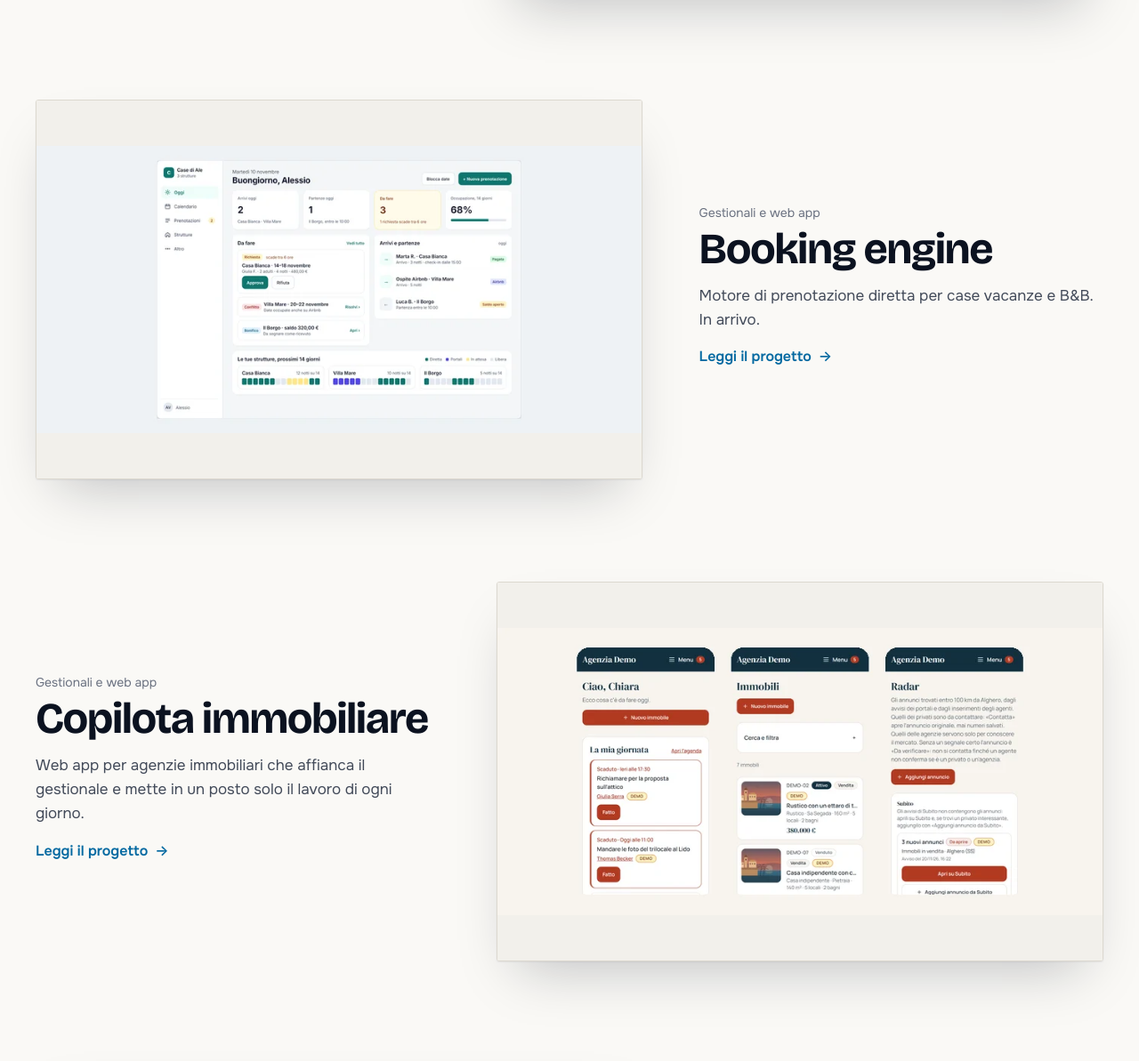
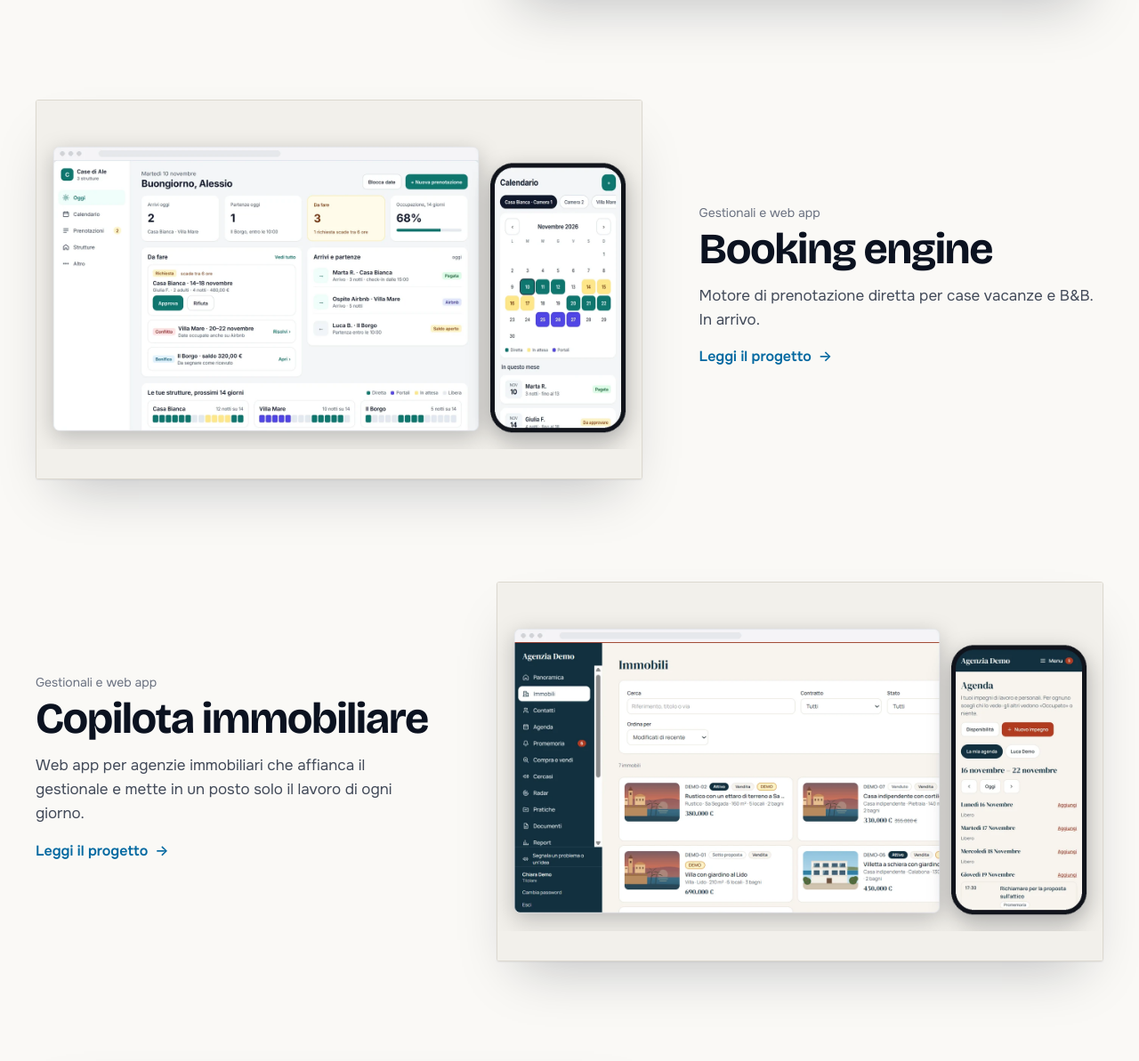
Before and after one commit to Alessiovinci87/avweb, a plain HTML site: page progetti/index.html in a window 1280 px wide. Shown: the part 2655-3848 px from the top of the page at 89% size. Drawn offline with Linux system fonts and the light colour scheme.

Commit message:
Schede di Booking engine e Copilota: computer a tutta finestra con il telefono accanto, come Awareness
Co-Authored-By: Claude Opus 5.5 <noreply@anthropic.com>

```diff
--- a/progetti/index.html
+++ b/progetti/index.html
@@ -123,7 +123,7 @@
           </div>
         </li>
         <li class="pj" data-cat="gestionali">
-          <a class="pj-media" href="/progetti/booking-engine/" tabindex="-1" aria-hidden="true"><img style="view-transition-name: p-booking-engine" class="mockup" src="/img/schede/booking-engine.webp" width="800" height="380" alt="Pannello Oggi del Booking engine con arrivi, partenze e cose da fare, dati di esempio" loading="lazy" /></a>
+          <a class="pj-media" href="/progetti/booking-engine/" tabindex="-1" aria-hidden="true"><img style="view-transition-name: p-booking-engine" class="mockup" src="/img/schede/booking-engine-vetrina.webp" width="800" height="422" alt="Booking engine su computer e smartphone: il pannello Oggi e il calendario delle prenotazioni, dati di esempio" loading="lazy" /></a>
           <div class="pj-text">
             <p class="case-meta">Gestionali e web app</p>
             <h2><a href="/progetti/booking-engine/">Booking engine</a></h2>
@@ -132,7 +132,7 @@
           </div>
         </li>
         <li class="pj pj-flip" data-cat="gestionali">
-          <a class="pj-media" href="/progetti/copilota-immobiliare/" tabindex="-1" aria-hidden="true"><img style="view-transition-name: p-copilota-immobiliare" class="mockup" src="/img/schede/copilota-immobiliare.webp" width="800" height="380" alt="Copilota immobiliare su smartphone: la giornata dell'agente, gli immobili e il Radar, dati di esempio" loading="lazy" /></a>
+          <a class="pj-media" href="/progetti/copilota-immobiliare/" tabindex="-1" aria-hidden="true"><img style="view-transition-name: p-copilota-immobiliare" class="mockup" src="/img/schede/copilota-immobiliare-vetrina.webp" width="800" height="422" alt="Copilota immobiliare su computer e smartphone: l'elenco degli immobili e l'agenda, dati di esempio" loading="lazy" /></a>
           <div class="pj-text">
             <p class="case-meta">Gestionali e web app</p>
             <h2><a href="/progetti/copilota-immobiliare/">Copilota immobiliare</a></h2>
```
Also changed, not shown: settori/agenzie-immobiliari/index.html (+1 -1 lines), settori/strutture-ricettive/index.html (+1 -1 lines), img/schede/booking-engine-vetrina.webp (added), img/schede/booking-engine.webp (deleted), img/schede/copilota-immobiliare-vetrina.webp (added), img/schede/copilota-immobiliare.webp (deleted).
